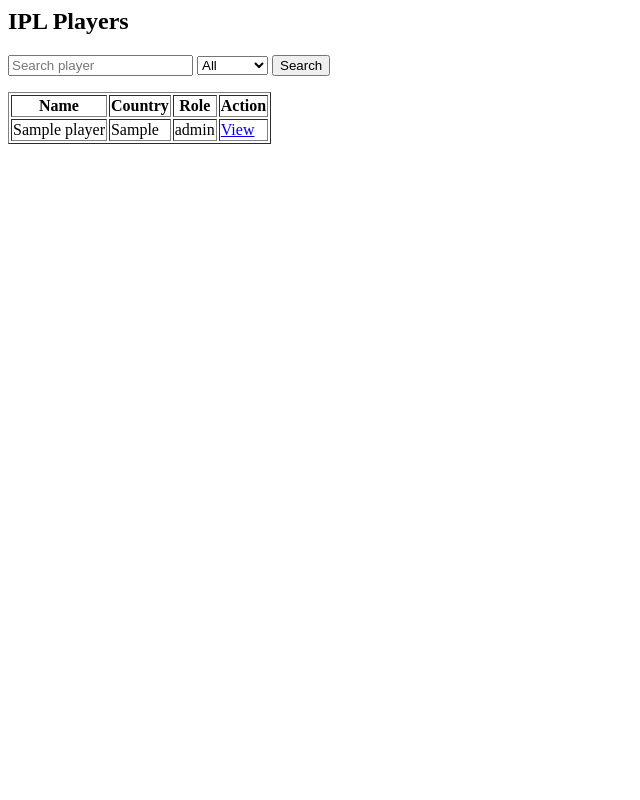
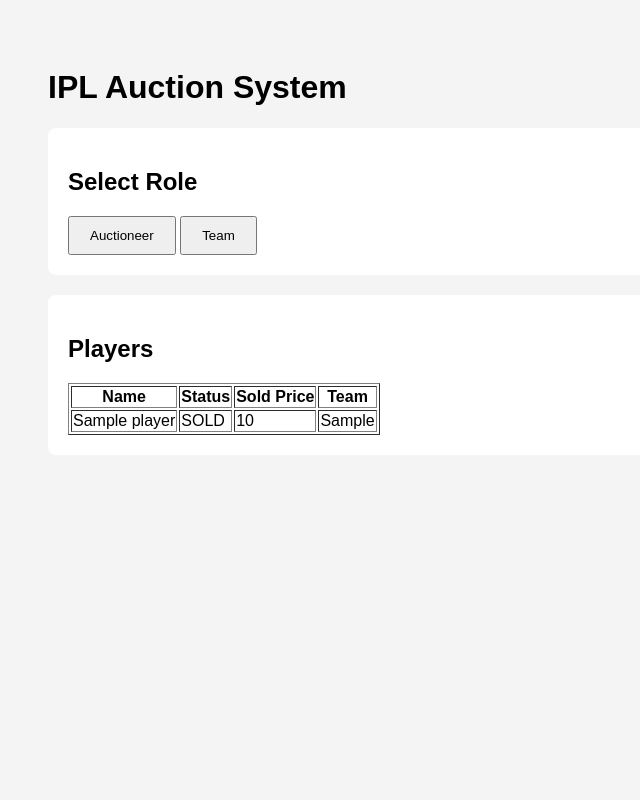
Before and after one commit to Parvjain06/ipl-auction, a Flask app: page / in a window 1280 px wide. Shown: the whole page, without its empty margins (0-640 px from the left). Run offline with Flask 3, Linux system fonts and the light colour scheme; tables that the repository leaves empty hold one stand-in row (values such as "Sample post").

Commit message:
ipl auction system

```diff
--- a/app.py
+++ b/app.py
@@ -8,36 +8,48 @@
 DATABASE_URL = os.getenv("DATABASE_URL")
 
 if DATABASE_URL:
-    DATABASE_URL = DATABASE_URL.replace("postgres://", "postgresql://")
+    DATABASE_URL = DATABASE_URL.replace("postgres://","postgresql://")
 else:
     DATABASE_URL = "sqlite:///ipl.db"
 
 engine = create_engine(DATABASE_URL)
 
 
-# -----------------------------
+# --------------------------
 # CREATE TABLES
-# -----------------------------
+# --------------------------
+
 def create_tables():
 
     with engine.connect() as conn:
 
         conn.execute(text("""
         CREATE TABLE IF NOT EXISTS players(
-        id SERIAL PRIMARY KEY,
+        id INTEGER PRIMARY KEY,
         name TEXT,
         country TEXT,
         role TEXT,
         matches INTEGER,
         runs INTEGER,
         wickets INTEGER,
-        base_price INTEGER
+        base_price INTEGER,
+        sold INTEGER DEFAULT 0,
+        sold_price INTEGER,
+        sold_team TEXT
+        )
+        """))
+
+        conn.execute(text("""
+        CREATE TABLE IF NOT EXISTS teams(
+        id INTEGER PRIMARY KEY,
+        name TEXT,
+        budget INTEGER
         )
         """))
 
         conn.execute(text("""
         CREATE TABLE IF NOT EXISTS auction(
-        id SERIAL PRIMARY KEY,
+        id INTEGER PRIMARY KEY,
         player_id INTEGER,
         current_price INTEGER,
         status TEXT
@@ -46,212 +58,138 @@
 
         conn.commit()
 
-
 create_tables()
 
 
-# -----------------------------
-# LOAD PLAYERS FROM EXCEL
-# -----------------------------
-def load_players():
+# --------------------------
+# HOME PAGE
+# --------------------------
 
-    try:
-
-        df = pd.read_excel("players.xlsx")
-
-        with engine.connect() as conn:
-
-            result = conn.execute(text("SELECT COUNT(*) FROM players"))
-            count = result.scalar()
-
-            if count == 0:
-
-                for _, row in df.iterrows():
-
-                    conn.execute(text("""
-                    CREATE TABLE IF NOT EXISTS players(
-                    id INTEGER PRIMARY KEY,
-                    name TEXT,
-                    country TEXT,
-                    role TEXT,
-                    matches INTEGER,
-                    runs INTEGER,
-                    wickets INTEGER,
-                    base_price INTEGER
-                    )
-                    """))
-
-                    conn.execute(text("""
-                    CREATE TABLE IF NOT EXISTS auction(
-                    id INTEGER PRIMARY KEY,
-                    player_id INTEGER,
-                    current_price INTEGER,
-                    status TEXT
-                    )
-                    """))
-
-                conn.commit()
-
-    except:
-        pass
-
-
-load_players()
-
-
-# -----------------------------
-# HOME PAGE (PLAYER LIST)
-# -----------------------------
 @app.route("/")
 def index():
 
-    name = request.args.get("name")
-    country = request.args.get("country")
-    role = request.args.get("role")
+    with engine.connect() as conn:
 
-    query = "SELECT * FROM players WHERE 1=1"
-    params = {}
+        players = conn.execute(text("""
+        SELECT * FROM players
+        """)).fetchall()
 
-    if name:
-        query += " AND LOWER(name) LIKE LOWER(:name)"
-        params["name"] = f"%{name}%"
+        teams = conn.execute(text("""
+        SELECT * FROM teams
+        """)).fetchall()
 
-    if country:
-        query += " AND country = :country"
-        params["country"] = country
+        auction = conn.execute(text("""
+        SELECT * FROM auction WHERE status='OPEN'
+        """)).fetchone()
 
-    if role:
-        query += " AND role = :role"
-        params["role"] = role
-
-    with engine.connect() as conn:
-        players = conn.execute(text(query), params).fetchall()
-
-    return render_template("index.html", players=players)
+    return render_template(
+        "index.html",
+        players=players,
+        teams=teams,
+        auction=auction
+    )
 
 
-# -----------------------------
-# PLAYER STATS PAGE
-# -----------------------------
-@app.route("/player/<int:pid>")
-def player(pid):
+# --------------------------
+# START AUCTION (Auctioneer)
+# --------------------------
+
+@app.route("/start/<int:pid>")
+def start(pid):
 
     with engine.connect() as conn:
 
         player = conn.execute(text("""
         SELECT * FROM players WHERE id=:id
-        """), {"id": pid}).fetchone()
-
-    return render_template("player.html", player=player)
-
-
-# -----------------------------
-# START AUCTION
-# -----------------------------
-@app.route("/auction/<int:pid>")
-def auction(pid):
-
-    with engine.connect() as conn:
-
-        player = conn.execute(text("""
-        SELECT * FROM players WHERE id=:id
-        """), {"id": pid}).fetchone()
-
-        auction = conn.execute(text("""
-        SELECT * FROM auction
-        WHERE player_id=:pid AND status='OPEN'
-        """), {"pid": pid}).fetchone()
-
-        if not auction:
-
-            conn.execute(text("""
-            INSERT INTO auction(player_id,current_price,status)
-            VALUES(:pid,:price,'OPEN')
-            """), {"pid": pid, "price": player.base_price})
-
-            conn.commit()
-
-            auction = conn.execute(text("""
-            SELECT * FROM auction
-            WHERE player_id=:pid AND status='OPEN'
-            """), {"pid": pid}).fetchone()
-
-    return render_template("auction.html", player=player, auction=auction)
-
-
-# -----------------------------
-# PLACE BID
-# -----------------------------
-@app.route("/bid/<int:pid>", methods=["POST"])
-def bid(pid):
-
-    bid = int(request.form["bid"])
-
-    with engine.connect() as conn:
-
-        auction = conn.execute(text("""
-        SELECT * FROM auction
-        WHERE player_id=:pid AND status='OPEN'
-        """), {"pid": pid}).fetchone()
-
-        if not auction:
-            return "Auction closed"
-
-        if bid <= auction.current_price:
-            return "Bid must be higher than current price"
+        """),{"id":pid}).fetchone()
 
         conn.execute(text("""
-        UPDATE auction
-        SET current_price=:price
-        WHERE id=:id
-        """), {"price": bid, "id": auction.id})
-
-        conn.commit()
-
-    return redirect(f"/auction/{pid}")
-
-
-# -----------------------------
-# CLOSE AUCTION
-# -----------------------------
-@app.route("/close/<int:pid>")
-def close(pid):
-
-    with engine.connect() as conn:
-
-        conn.execute(text("""
-        UPDATE auction
-        SET status='CLOSED'
-        WHERE player_id=:pid
-        """), {"pid": pid})
+        INSERT INTO auction(player_id,current_price,status)
+        VALUES(:pid,:price,'OPEN')
+        """),{"pid":pid,"price":player.base_price})
 
         conn.commit()
 
     return redirect("/")
 
 
-# -----------------------------
-# UPLOAD NEW PLAYER DATASET
-# -----------------------------
-@app.route("/upload", methods=["GET", "POST"])
-def upload():
+# --------------------------
+# PLACE BID (Teams)
+# --------------------------
 
-    if request.method == "POST":
+@app.route("/bid",methods=["POST"])
+def bid():
 
-        file = request.files["file"]
+    team = request.form["team"]
+    bid = int(request.form["bid"])
 
-        df = pd.read_excel(file)
+    with engine.connect() as conn:
 
-        df.to_sql("players", engine, if_exists="append", index=False)
+        auction = conn.execute(text("""
+        SELECT * FROM auction WHERE status='OPEN'
+        """)).fetchone()
 
-        return "Dataset uploaded successfully"
+        if bid <= auction.current_price:
+            return "Bid must be higher"
 
-    return render_template("upload.html")
+        conn.execute(text("""
+        UPDATE auction
+        SET current_price=:price
+        WHERE id=:id
+        """),{"price":bid,"id":auction.id})
+
+        conn.commit()
+
+    return redirect("/")
 
 
-# -----------------------------
-# RUN APP
-# -----------------------------
+# --------------------------
+# CLOSE AUCTION
+# --------------------------
+
+@app.route("/close",methods=["POST"])
+def close():
+
+    team = request.form["team"]
+
+    with engine.connect() as conn:
+
+        auction = conn.execute(text("""
+        SELECT * FROM auction WHERE status='OPEN'
+        """)).fetchone()
+
+        conn.execute(text("""
+        UPDATE players
+        SET sold=1,
+        sold_price=:price,
+        sold_team=:team
+        WHERE id=:pid
+        """),{
+        "price":auction.current_price,
+        "team":team,
+        "pid":auction.player_id
+        })
+
+        conn.execute(text("""
+        UPDATE teams
+        SET budget = budget - :price
+        WHERE name=:team
+        """),{
+        "price":auction.current_price,
+        "team":team
+        })
+
+        conn.execute(text("""
+        UPDATE auction
+        SET status='CLOSED'
+        """))
+
+        conn.commit()
+
+    return redirect("/")
+
+
 if __name__ == "__main__":
-    port = int(os.environ.get("PORT", 10000))
-    app.run(host="0.0.0.0", port=port)
+
+    port = int(os.environ.get("PORT",10000))
+    app.run(host="0.0.0.0",port=port)
--- a/templates/index.html
+++ b/templates/index.html
@@ -1,28 +1,110 @@
-<h2>IPL Players</h2>
+<!DOCTYPE html>
+<html>
 
-<form method="GET">
+<head>
+<title>IPL Auction</title>
 
-<input name="name" placeholder="Search player">
+<style>
 
-<select name="country">
+body{
+font-family:Arial;
+background:#f4f4f4;
+padding:40px;
+}
 
-<option value="">All</option>
-<option>India</option>
-<option>England</option>
+.card{
+background:white;
+padding:20px;
+margin-bottom:20px;
+border-radius:8px;
+}
+
+button{
+padding:10px 20px;
+}
+
+</style>
+
+</head>
+
+
+<body>
+
+<h1>IPL Auction System</h1>
+
+<div class="card">
+
+<h2>Select Role</h2>
+
+<button onclick="showAuctioneer()">Auctioneer</button>
+<button onclick="showTeam()">Team</button>
+
+</div>
+
+
+<div id="auctioneer" style="display:none">
+
+<h2>Auctioneer Panel</h2>
+
+<h3>Select Player For Auction</h3>
+
+{% for p in players %}
+
+{% if p.sold == 0 %}
+
+<p>
+
+{{p.name}} (Base: {{p.base_price}})
+
+<a href="/start/{{p.id}}">
+<button>Start Auction</button>
+</a>
+
+</p>
+
+{% endif %}
+
+{% endfor %}
+
+</div>
+
+
+<div id="team" style="display:none">
+
+<h2>Team Panel</h2>
+
+<form method="post" action="/bid">
+
+<select name="team">
+
+{% for t in teams %}
+<option value="{{t.name}}">
+{{t.name}} (Budget: {{t.budget}})
+</option>
+{% endfor %}
 
 </select>
 
-<button>Search</button>
+<input type="number" name="bid" placeholder="Bid Amount">
+
+<button type="submit">Place Bid</button>
 
 </form>
+
+</div>
+
+
+<div class="card">
+
+<h2>Players</h2>
 
 <table border="1">
 
 <tr>
 <th>Name</th>
-<th>Country</th>
-<th>Role</th>
-<th>Action</th>
+<th>Status</th>
+<th>Sold Price</th>
+<th>Team</th>
 </tr>
 
 {% for p in players %}
@@ -30,15 +112,43 @@
 <tr>
 
 <td>{{p.name}}</td>
-<td>{{p.country}}</td>
-<td>{{p.role}}</td>
 
-<td>
-<a href="/player/{{p.id}}">View</a>
-</td>
+{% if p.sold == 1 %}
+
+<td>SOLD</td>
+<td>{{p.sold_price}}</td>
+<td>{{p.sold_team}}</td>
+
+{% else %}
+
+<td>Available</td>
+<td>-</td>
+<td>-</td>
+
+{% endif %}
 
 </tr>
 
 {% endfor %}
 
 </table>
+
+</div>
+
+
+<script>
+
+function showAuctioneer(){
+document.getElementById("auctioneer").style.display="block"
+document.getElementById("team").style.display="none"
+}
+
+function showTeam(){
+document.getElementById("team").style.display="block"
+document.getElementById("auctioneer").style.display="none"
+}
+
+</script>
+
+</body>
+</html>
```
Also changed, not shown: templates/auction.html (deleted, +0 -17 lines), templates/player.html (deleted, +0 -9 lines), templates/upload.html (deleted, +0 -9 lines).
